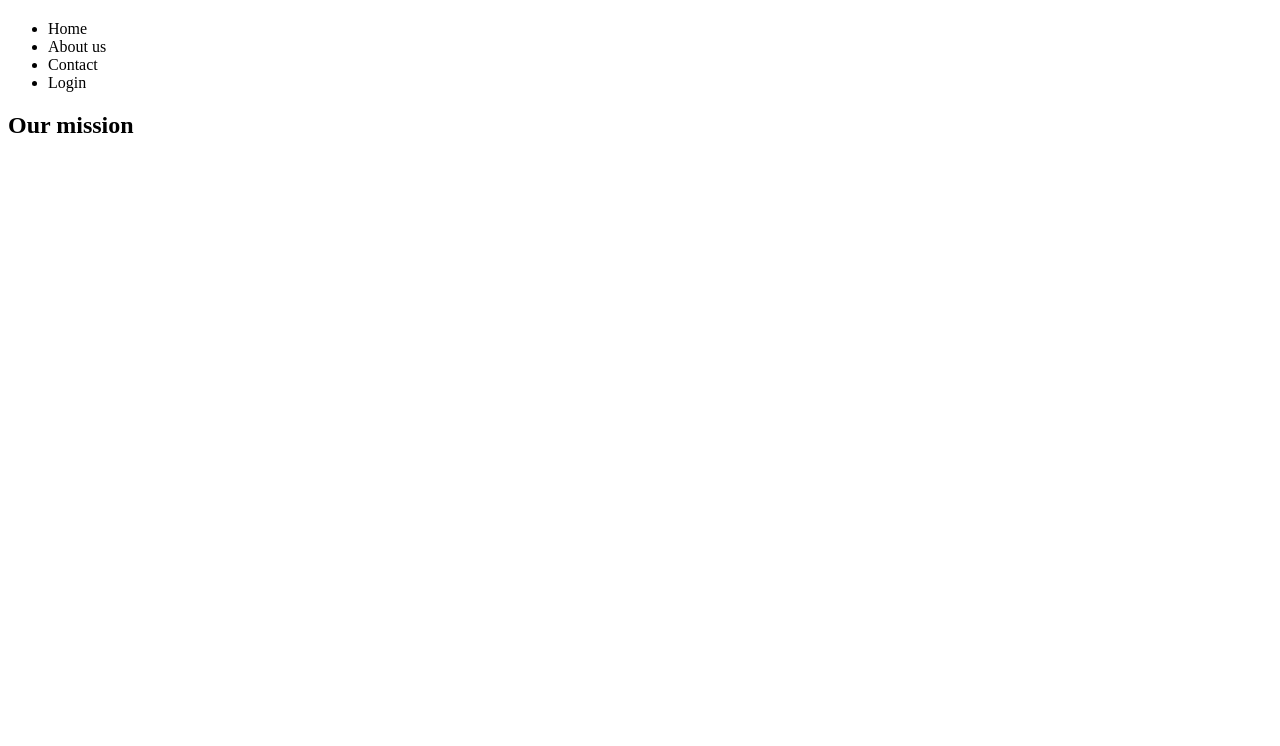
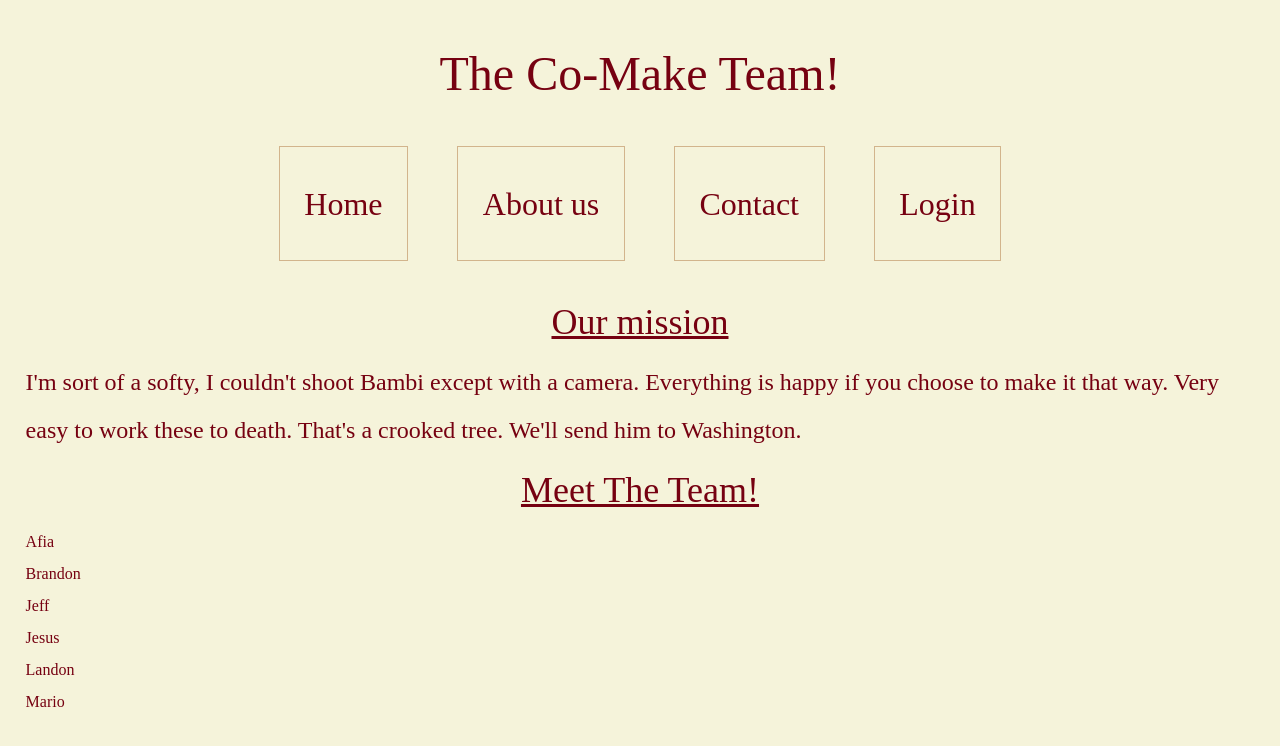
Before and after one commit to BW-Co-Make/marketing, a plain HTML site: page about.html in a window 1280 px wide. Drawn offline with Linux system fonts and the light colour scheme.

Commit message:
Fleshes out the about page, and makes most of the links functional

```diff
--- a/Less/Home-Page.less
+++ b/Less/Home-Page.less
@@ -1,6 +1,8 @@
 body{
     background-color: @mcolor;
     color: @scolor;
+    line-height: 2;
+    margin:2%;
     .gallery{
         width:100%;
         height:auto;
--- a/Less/Navigation.less
+++ b/Less/Navigation.less
@@ -11,9 +11,14 @@ nav{
             padding:2%;
             margin:2%;
             border:1px solid tan;
+            a{
+                text-decoration: none;
+                color:@scolor;
+            }
         }
         li:hover{
             background-color: tan;
+            text-decoration: underline;
         }
     }
 }
--- a/about.html
+++ b/about.html
@@ -3,24 +3,28 @@
 <head>
     <meta charset="UTF-8">
     <meta name="viewport" content="width=device-width, initial-scale=1.0">
-    <title>Document</title>
+    <title>About us</title>
+    <link rel="stylesheet" type="text/css" href="CSS/Index.css">
 </head>
 <body>
   <header>
+    <h1>The Co-Make Team!</h1>
     <nav>
       <h1></h1>
         <ul>
-          <li>Home</li>
-          <li>About us</li>
-          <li>Contact</li>
+          <li><a href="index.html">Home</a></li>
+          <li><a href="#team">About us</a></li>
+          <li><a href="index.html#contact">Contact</a></li>
           <li>Login</li>
         </ul>
     </nav>
   </header>
       <div class="about">
        <h2>Our mission</h2>
-
-
+       <p>I'm sort of a softy, I couldn't shoot Bambi except with a camera. Everything is happy if you choose to make it that way. Very easy to work these to death. That's a crooked tree. We'll send him to Washington.</p>
+        <h2>Meet The Team!</h2>
+        <h3>Afia</h3><h3>Brandon</h3><h3>Jeff</h3>
+        <h3>Jesus</h3><h3>Landon</h3><h3>Mario</h3>
       </div>
 </body>
 </html>
```
Also changed, not shown: index.html (+6 -5 lines), CSS/Index.css.
